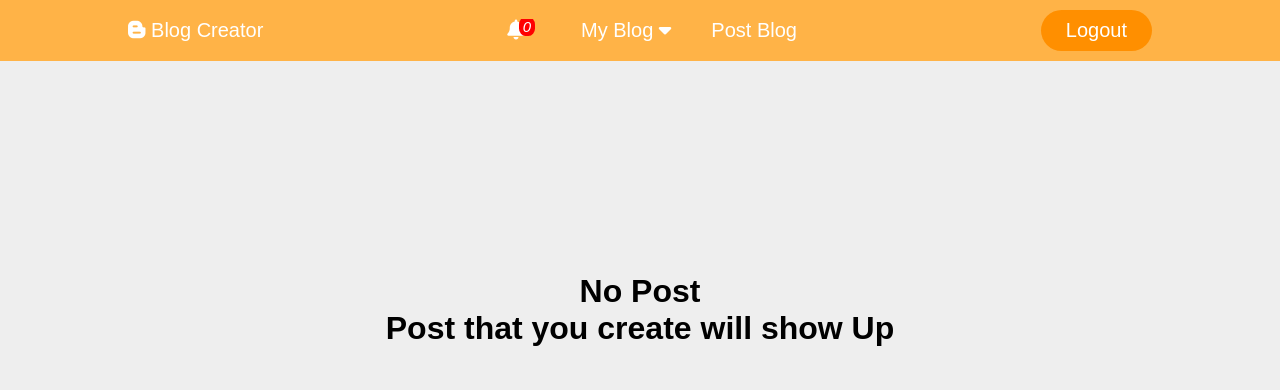
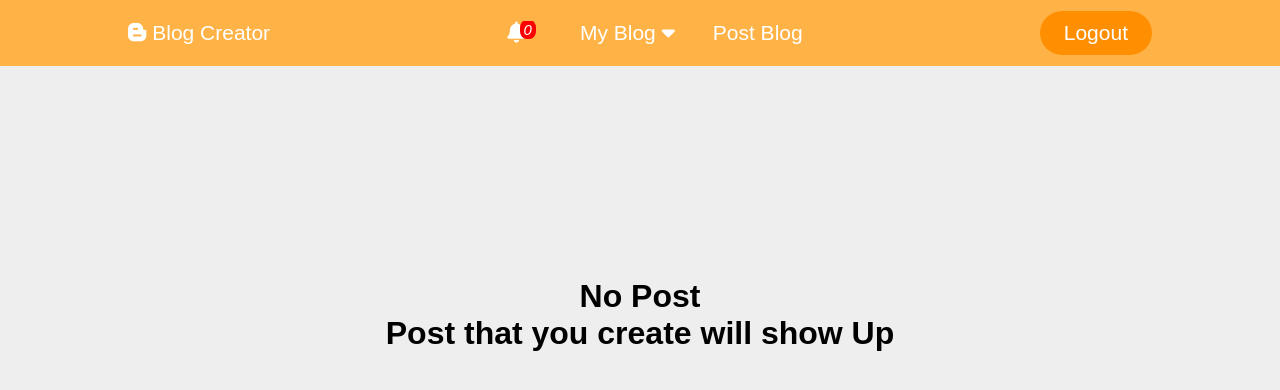
Before and after one commit to Sandeep-Bangwal/Blog-Creator, a PHP site: page /Blog/home.php?title_id= in a window 1280 px wide. Shown: the top 390 px of the page. Run offline with PHP 8.4, Linux system fonts and the light colour scheme; the visitor is signed in with stand-in values (Sample User, id 1); data that the repository does not hold is empty; some libraries are stand-ins or nearby versions.

Commit message:
Update nav.css

```diff
--- a/css/nav.css
+++ b/css/nav.css
@@ -8,23 +8,21 @@
 li,
 a,
 button {
-  font-size: 20px;
+  font-size: 21px;
   color: rgb(29, 26, 26);
   text-decoration: none;
 }
 
 header {
-  /* border: 3px; */
   background: #ffb347 ;
   display: flex;
   justify-content: space-between;
   align-items: center;
-  padding: 10px 10%;
+  padding: 11px 10%;
 
 }
 
 #count{
-  /* color: red; */
   font-size: 15px;
   background-color: red;
   color: white;
@@ -43,7 +41,7 @@ header {
 }
 .logo {
   cursor: pointer;
-  height: 60px;
+  height: 61px;
 }
 
 .menu {
@@ -52,12 +50,11 @@ header {
 
 .menu li {
   display: inline-block;
-  padding: 0px 20px;
+  padding: 0px 19px;
 }
 
 .menu li a {
   color: white;
-  transition: all 0.3s ease 0s;
 }
 
 .menu li a:hover {
@@ -65,13 +62,13 @@ header {
 }
 
 button {
-  padding: 9px 25px;
+  padding: 10px 24px;
   color: white;
   background-color:#ff8f00;
   border: none;
-  border-radius: 50px;
+  border-radius: 51px;
   cursor: pointer;
-  transition: all 0.3s ease 0s;
+  transition: all 0.4s ease 0s;
 }
 
 button:hover {
@@ -87,25 +84,19 @@ button:hover {
   display: none;
   position: absolute;
   background-color: #ffae42;
-  min-width: 160px;
-  /* box-shadow: 0px 8px 16px 0px rgba(0,0,0,0.2); */
+  min-width: 159px;
   z-index: 1;
 }
 
 .dropdown-content a {
   float: none;
   color: white;
-  padding: 12px 16px;
+  padding: 11px 15px;
   text-decoration: none;
   display: block;
   text-align: left;
 }
 
-/*
-  .dropdown-content a:hover {
-    background-color: #ddd;
-  } */
-
 .dropdown:hover .dropdown-content {
   display: block;
 }
```
